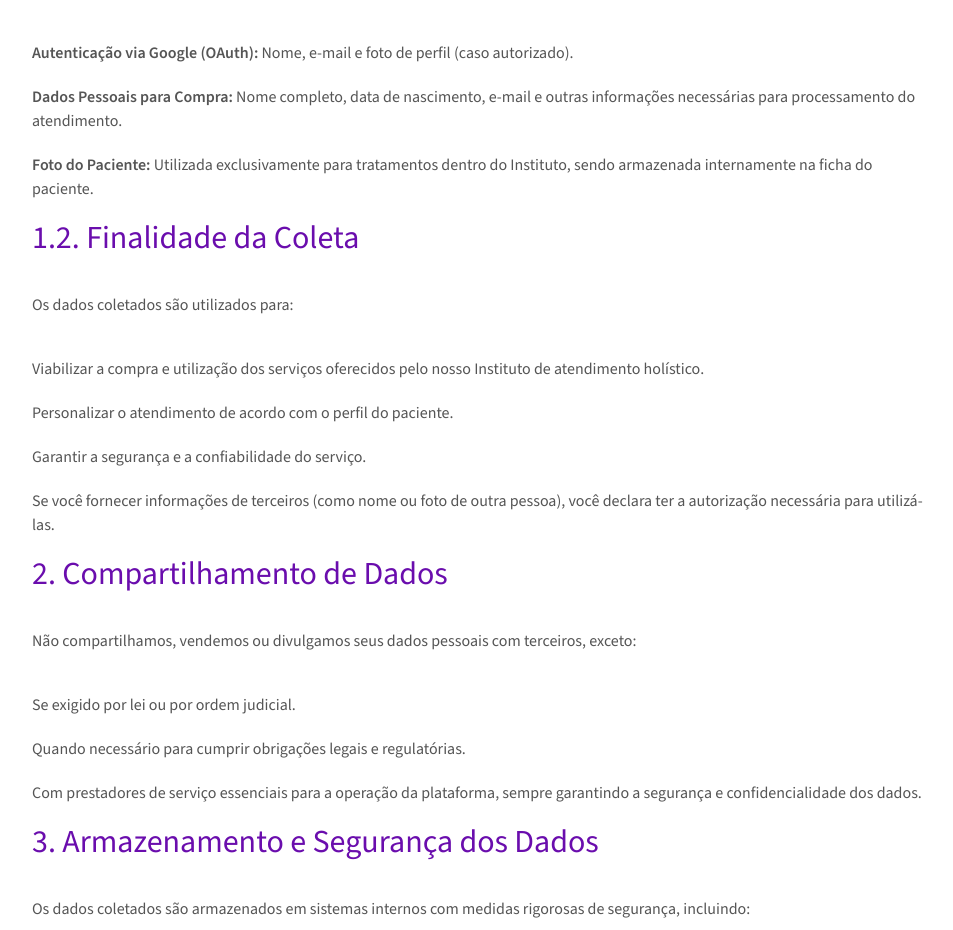
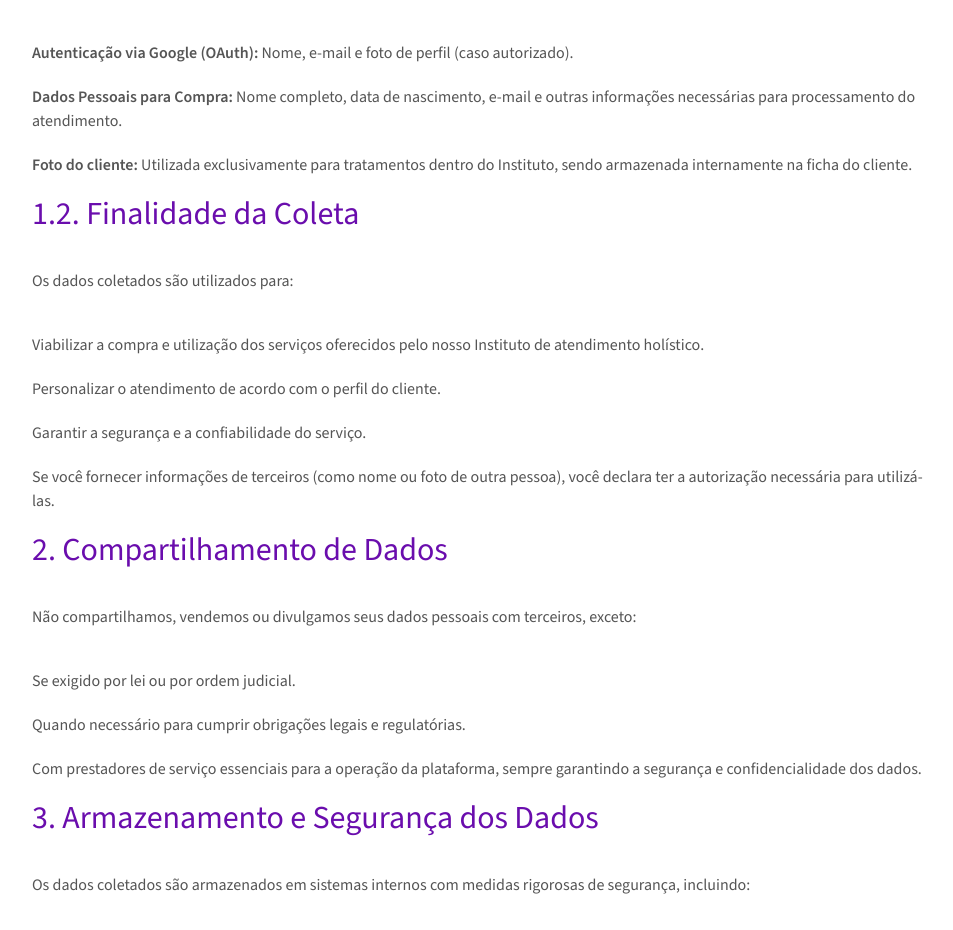
Before and after one commit to rytix/inMariahHtml, a Next.js app: page /privacidade in a window 1280 px wide. Shown: the part 1061-1991 px from the top of the page, without its empty margins (158-1111 px from the left). Built offline with nearby package versions, Linux system fonts and the light colour scheme.

Commit message:
Pacientes para Clientes e Normalizando tamanho do card

```diff
--- a/app/privacidade/page.tsx
+++ b/app/privacidade/page.tsx
@@ -27,14 +27,14 @@ export default function Home() {
           <ul>
               <li><strong>Autenticação via Google (OAuth):</strong> Nome, e-mail e foto de perfil (caso autorizado).</li>
               <li><strong>Dados Pessoais para Compra:</strong> Nome completo, data de nascimento, e-mail e outras informações necessárias para processamento do atendimento.</li>
-              <li><strong>Foto do Paciente:</strong> Utilizada exclusivamente para tratamentos dentro do Instituto, sendo armazenada internamente na ficha do paciente.</li>
+              <li><strong>Foto do cliente:</strong> Utilizada exclusivamente para tratamentos dentro do Instituto, sendo armazenada internamente na ficha do cliente.</li>
           </ul>
 
           <h3>1.2. Finalidade da Coleta</h3>
           <p>Os dados coletados são utilizados para:</p>
           <ul>
               <li>Viabilizar a compra e utilização dos serviços oferecidos pelo nosso Instituto de atendimento holístico.</li>
-              <li>Personalizar o atendimento de acordo com o perfil do paciente.</li>
+              <li>Personalizar o atendimento de acordo com o perfil do cliente.</li>
               <li>Garantir a segurança e a confiabilidade do serviço.</li>
           </ul>
           <p>Se você fornecer informações de terceiros (como nome ou foto de outra pessoa), você declara ter a autorização necessária para utilizá-las.</p>
```
Also changed, not shown: components/TerapeutaCard.module.css (+4 -4 lines).
